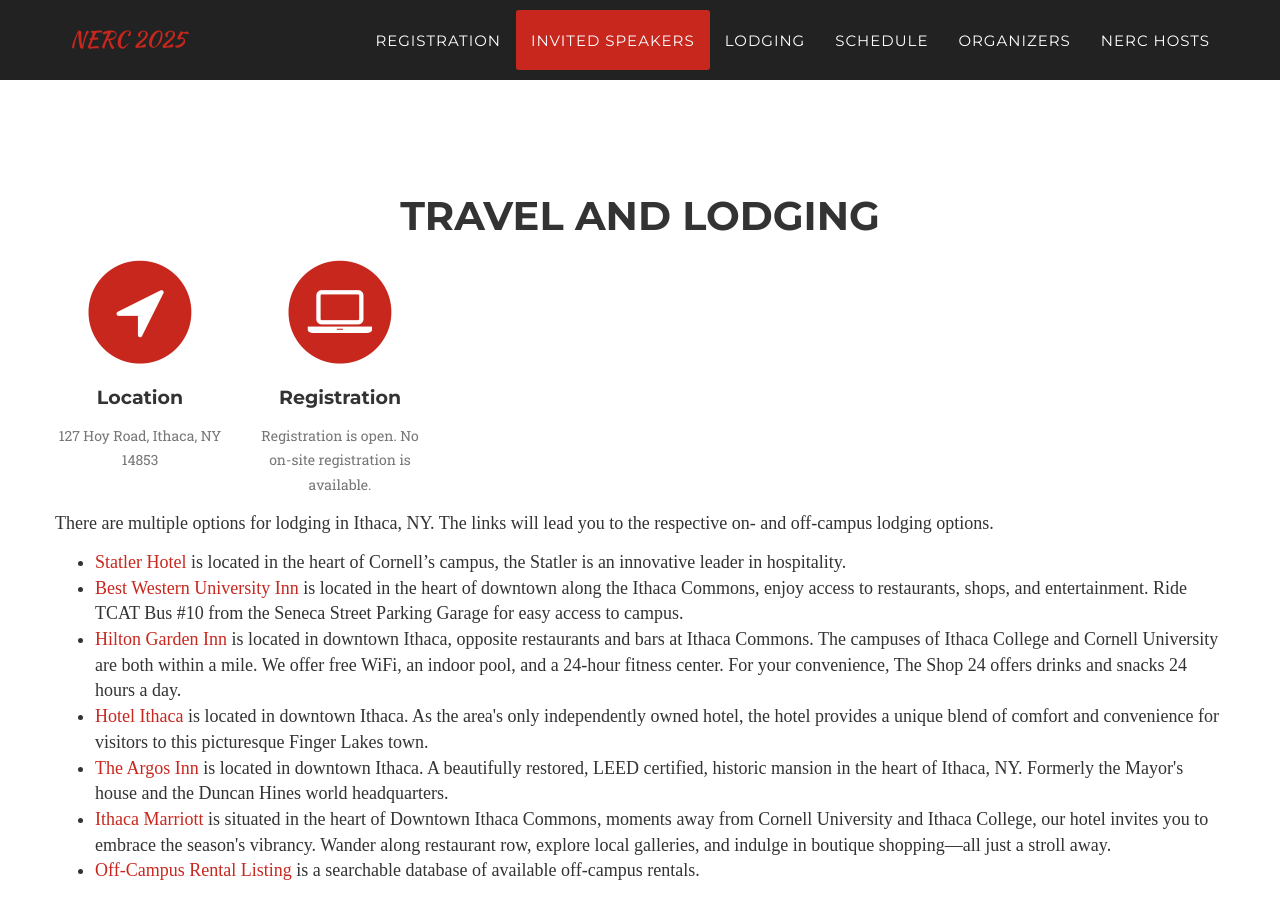
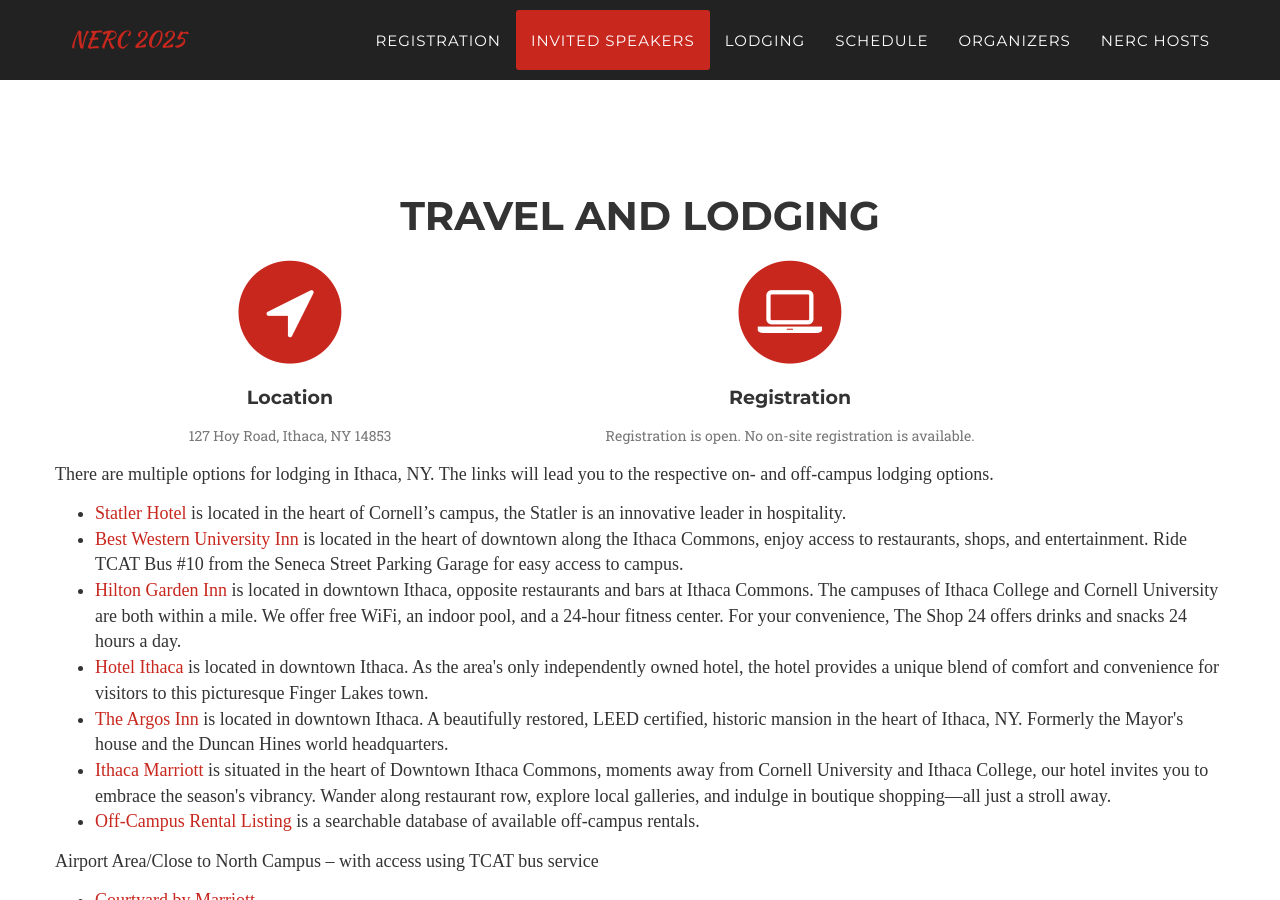
Before and after one commit to Cornell-Tech-AIRLab/cornell2025.nerc.io, a Jekyll site: the page built from index.html, in a window 1280 px wide and 900 px high, scrolled down 2609 px. Built offline with Jekyll 4.4.1, drawn with Linux system fonts in a browser that asks for light colours; some web fonts are replaced.

Commit message:
large col in travel

```diff
--- a/_includes/lodging.html
+++ b/_includes/lodging.html
@@ -7,7 +7,7 @@
                 </div>
 
                 <div class="row text-center">
-                    <div class="col-lg-2">
+                    <div class="col-lg-5">
                         <span class="fa-stack fa-4x">
                             <i class="fa fa-circle fa-stack-2x text-primary"></i>
                             <i class="fa fa-location-arrow fa-stack-1x fa-inverse"></i>
@@ -15,7 +15,7 @@
                         <h4 class="registration-heading">Location</h4>
                         <p class="text-muted">127 Hoy Road, Ithaca, NY 14853</p>
                     </div>
-                    <div class="col-lg-2">
+                    <div class="col-lg-5">
                         <span class="fa-stack fa-4x">
                             <i class="fa fa-circle fa-stack-2x text-primary"></i>
                             <i class="fa fa-laptop fa-stack-1x fa-inverse"></i>
```
